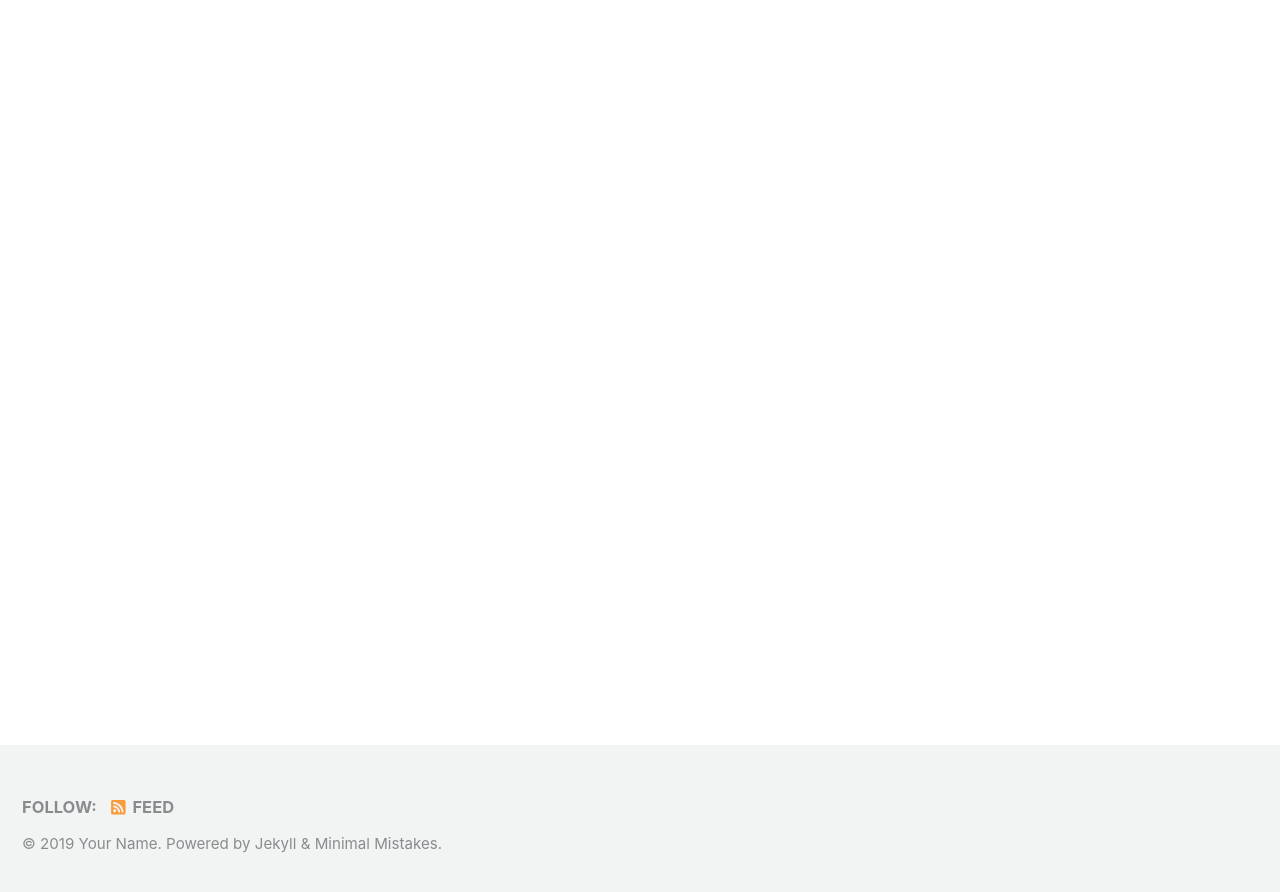
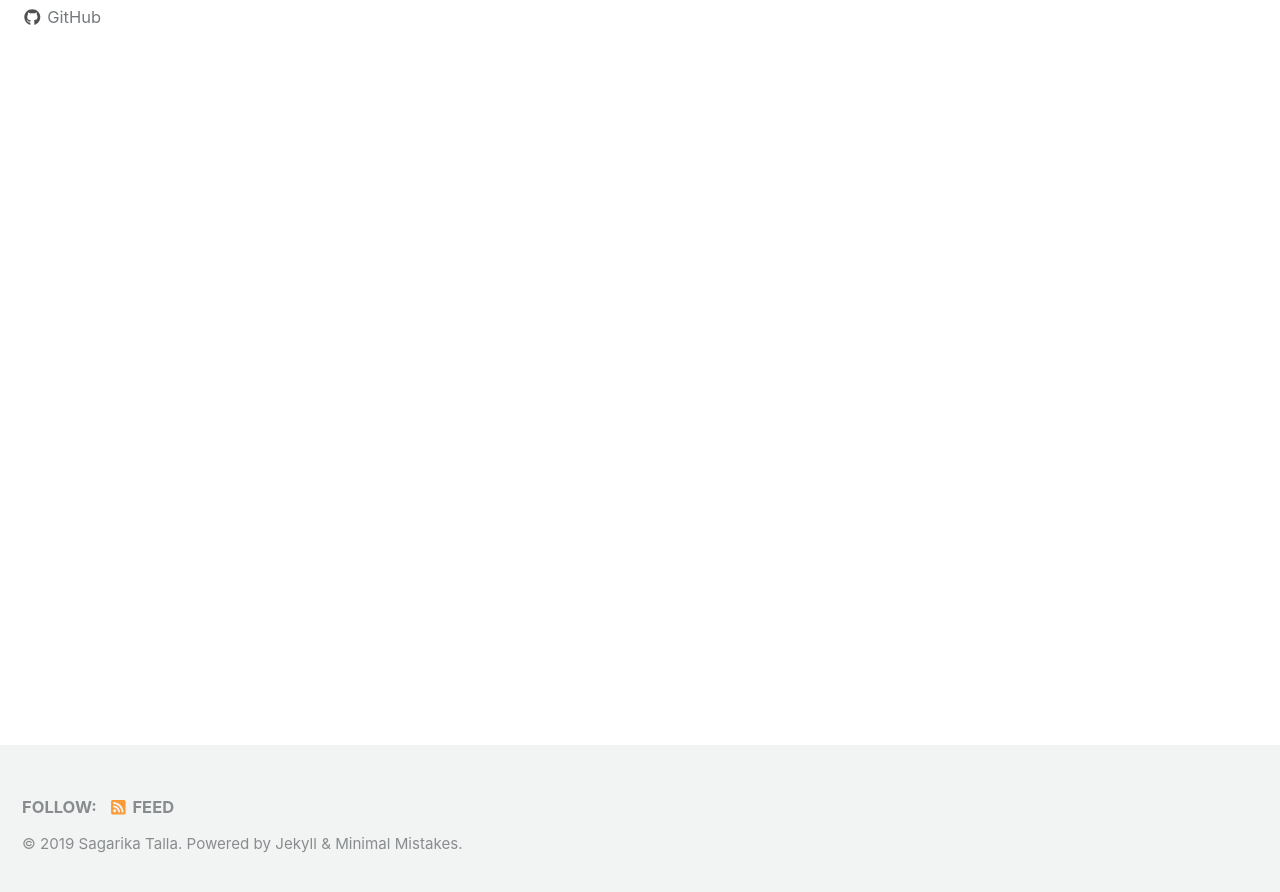
Before and after one commit to sagarikatalla/sagarikatalla.github.io, a Jekyll site: the page built from index.html, in a window 1280 px wide and 900 px high, scrolled down 222 px. Shown: the top 892 px of the window. Built offline with Jekyll 4.4.1, drawn with Linux system fonts in a browser that asks for light colours; cached includes are drawn as plain includes; nearby versions of some CDN libraries; the list of posts is cut into pages by our own code; some of the changed text lies outside the part shown.

Commit message:
2 commit

```diff
--- a/_config.yml
+++ b/_config.yml
@@ -18,8 +18,8 @@ minimal_mistakes_skin    : "default" # "air", "aqua", "contrast", "dark", "dirt"
 locale                   : "en-US"
 title                    : "Site Title"
 title_separator          : "-"
-name                     : "Your Name"
-description              : "An amazing website."
+name                     : "Sagarika Talla"
+description              : "Passionate data scientist"
 url                      : # the base hostname & protocol for your site e.g. "https://mmistakes.github.io"
 baseurl                  : # the subpath of your site, e.g. "/blog"
 repository               : # GitHub username/repo-name e.g. "mmistakes/minimal-mistakes"
@@ -104,10 +104,10 @@ analytics:
 
 # Site Author
 author:
-  name             : "Your Name"
+  name             : "Sagarika Talla"
   avatar           : # path of avatar image, e.g. "/assets/images/bio-photo.jpg"
-  bio              : "I am an amazing person."
-  location         : "Somewhere"
+  bio              : "Data scientist"
+  location         : "Hartford,CT"
   email            :
   links:
     - label: "Email"
@@ -124,7 +124,7 @@ author:
       # url: "https://facebook.com/"
     - label: "GitHub"
       icon: "fab fa-fw fa-github"
-      # url: "https://github.com/"
+      url: "https://github.com/sagarikatalla"
     - label: "Instagram"
       icon: "fab fa-fw fa-instagram"
       # url: "https://instagram.com/"
```
